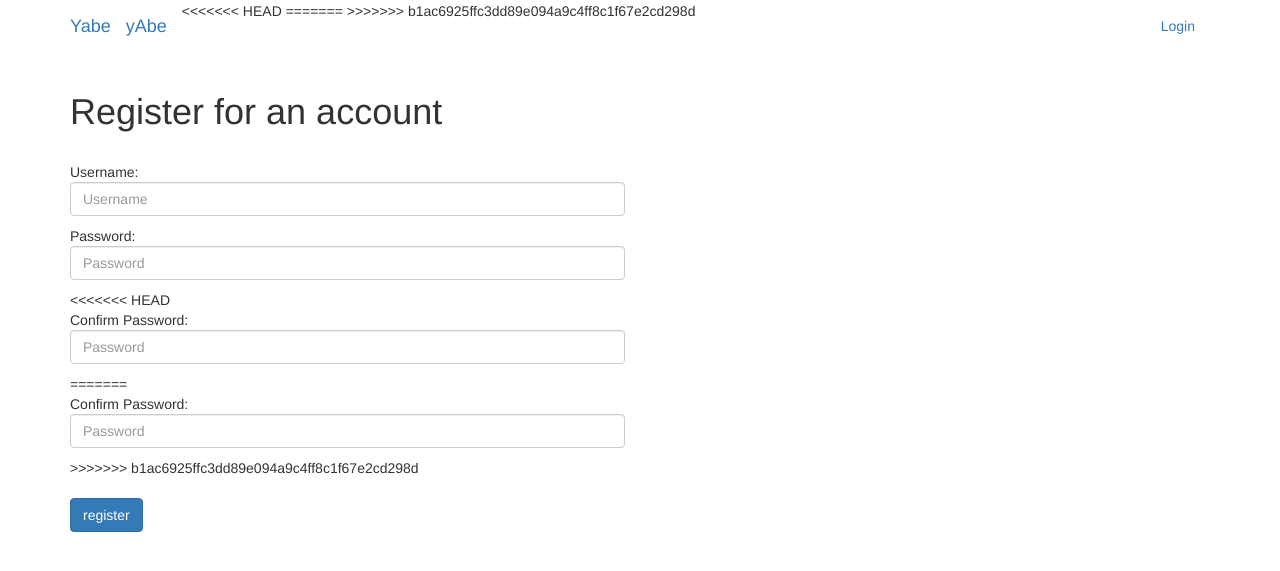
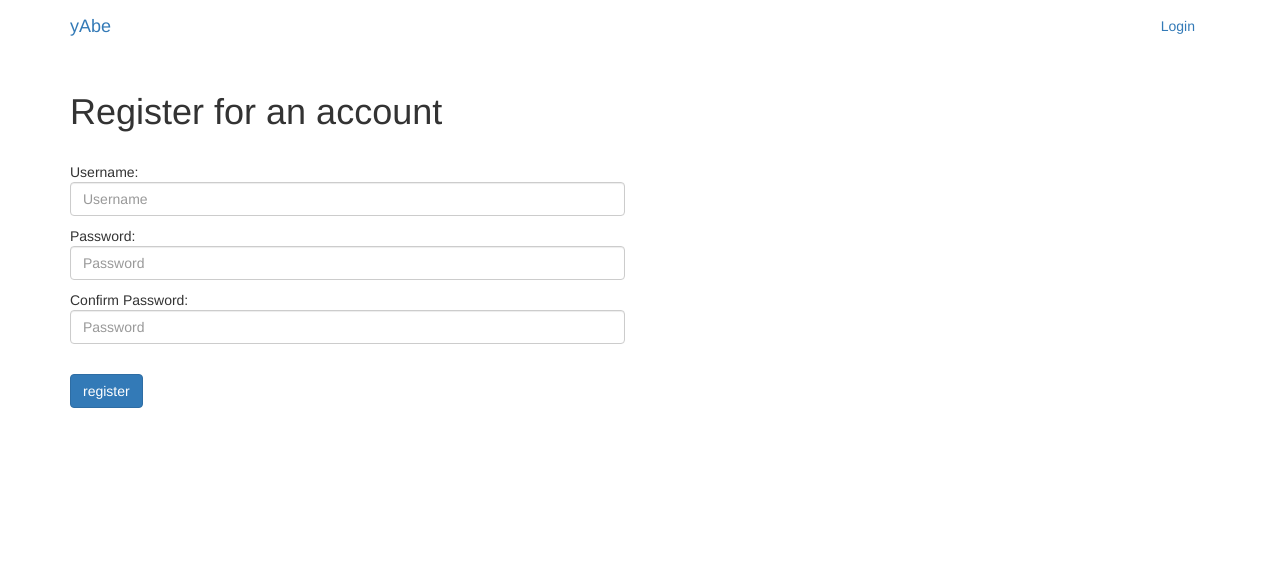
Before and after one commit to alasday/Yabe, a Flask app: page /register in a window 1280 px wide. Shown: the top 571 px of the page. Run offline with Flask 2, Linux system fonts and the light colour scheme; some libraries are stand-ins or nearby versions.

Commit message:
fixing merge errors

```diff
--- a/app.py
+++ b/app.py
@@ -26,10 +26,6 @@ def register():
 @app.route("/login")
 def login():
 	return render_template("login.html")
-
-@app.route("/profile")
-def profile():
-        return render_template("profile.html", username=session["username"])
 
 @app.route("/pay")
 def pay():
--- a/templates/base.html
+++ b/templates/base.html
@@ -10,22 +10,15 @@
     <nav class="navbar navbar-full navbar-light bg-faded">
         <div class="container">
             <div class="navbar-header">
-<<<<<<< HEAD
-                <a class="navbar-brand" href="/">Yabe</a>
-=======
                 <a class="navbar-brand" href="/">yAbe</a>
->>>>>>> b1ac6925ffc3dd89e094a9c4ff8c1f67e2cd298d
             </div>
             <div id="main-navbar" class="navbar-collapse collapse">
                 <ul class="nav navbar-nav navbar-right">
 	 <!-- Make this a block instead of using if statement
                 {% if username %}
 
-<<<<<<< HEAD
 		    <li><a href = "/upload">Upload</a></li>
-=======
 		    <li><a href = "/upload">Buy</a></li>
->>>>>>> b1ac6925ffc3dd89e094a9c4ff8c1f67e2cd298d
                     <li><a href="/logout">Logout</a></li>
 		{% elif upload %}
 
--- a/templates/index.html
+++ b/templates/index.html
@@ -9,11 +9,7 @@
 {% block navbar %}
 {% if username %}
 <li><a class="nav-item nav-link" href = "/profile"> Profile </a></li>
-<<<<<<< HEAD
-<li><a class="nav-item nav-link" href = "/upload"> Upload </a></li>
-=======
 <li><a class="nav-item nav-link" href = "/buy"> Buy </a></li>
->>>>>>> b1ac6925ffc3dd89e094a9c4ff8c1f67e2cd298d
 <li><a class="nav-item nav-link" href = "/logout"> Logout </a></li>
 
 
--- a/templates/register.html
+++ b/templates/register.html
@@ -37,11 +37,7 @@ $(document).ready(function(){
     </div>
     <div class="row">
         <div class="col-md-6 tooltip-wide">
-<<<<<<< HEAD
-            <p>Confirm Password: <a href="#" data-toggle="tooltip" title="Must be more than 5 characters." data-placement="right"><input class="form-control" type="pwd" name="passconfirm" placeholder="Password" required></a></p>
-=======
             <p>Confirm Password: <a href="#" data-toggle="tooltip" title="Must be more than 5 characters." data-placement="right"><input class="form-control" type="password" name="passconfirm" placeholder="Password" required></a></p>
->>>>>>> b1ac6925ffc3dd89e094a9c4ff8c1f67e2cd298d
         </div>
     </div>
 
```
